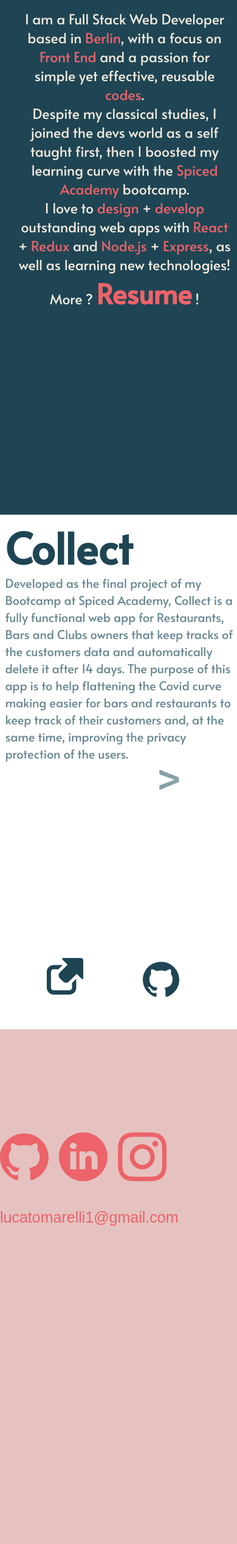
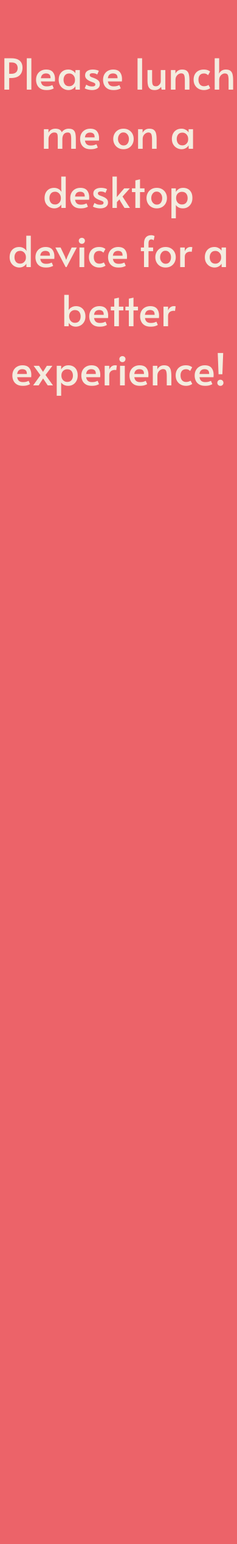
Before and after one commit to Lucaisok/portfolio, a PHP site: page / in a window 390 px wide; the page is wider, and only the part inside the window is pictured. Shown: that part at 61% size. After the commit the page ends 649 px from the top of that part, so only its background shows below. Run offline with PHP 8.4, Linux system fonts and the light colour scheme.

Commit message:
desktop only

```diff
--- a/index.html
+++ b/index.html
@@ -79,6 +79,9 @@
             <p>lucatomarelli1@gmail.com</p>
             <footer>&copy; Luca Tomarelli, 2020</footer>
         </section>
+        <section id="noMobile">
+            <p>Please lunch me on a desktop device for a better experience!</p>
+        </section>
         <script src="https://code.jquery.com/jquery-3.3.1.min.js"></script>
         <script src="script.js"></script>
     </body>
--- a/style.css
+++ b/style.css
@@ -6,6 +6,16 @@ body {
     height: 100%;
     margin: 0;
     overflow-x: hidden;
+}
+
+#noMobile {
+    background-color: #ec6369;
+    text-align: center;
+    display: none;
+}
+
+#noMobile p {
+    color: #f4ecdf;
 }
 
 #first {
@@ -428,11 +438,29 @@ footer {
     }
 
     .right {
-        left: 75%;
+        left: 90%;
     }
 }
 
-@media only screen and (max-width: 700px) {
+@media only screen and (max-width: 800px) {
+    #first {
+        display: none;
+    }
+    #second {
+        display: none;
+    }
+    #third {
+        display: none;
+    }
+    #fourth {
+        display: none;
+    }
+    #noMobile {
+        display: inline;
+    }
+}
+
+/* @media only screen and (max-width: 700px) {
     #first {
         display: none;
     }
@@ -474,9 +502,9 @@ footer {
     footer {
         display: none;
     }
-}
+} */
 
-@media only screen and (max-width: 500px) {
+/* @media only screen and (max-width: 500px) {
     #second p {
         font-size: 23px;
     }
@@ -500,4 +528,4 @@ footer {
     #fourth p {
         text-align: left;
     }
-}
+} */
```
